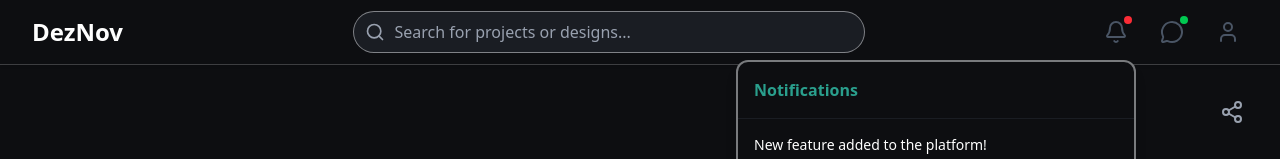
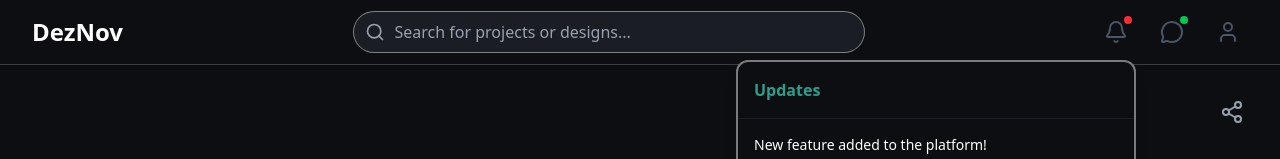
Before and after one commit to ayush00git/DezNov, a React (Vite) app in the folder frontend/: page /project/id in a window 1280 px wide. Both pictures are taken after a click on the button 1116 px from the left and 32 px from the top of the page. Shown: the top 159 px of the page. Built offline with nearby package versions, Linux system fonts and the light colour scheme.

Commit message:
updates-text-changed

```diff
--- a/frontend/src/components/Elements/Navbar.jsx
+++ b/frontend/src/components/Elements/Navbar.jsx
@@ -102,7 +102,7 @@ const Navbar = () => {
                 {isNotificationsOpen && (
                   <div className="absolute top-12 right-0 bg-[#0D0E11] border-2 border-gray-200/50 text-white rounded-xl shadow-lg w-100 z-50 overflow-hidden">
                     <div className="p-4 border-b border-[#1A1D23] font-bold text-[#2A9F8D]">
-                      Notifications
+                      Updates
                     </div>
                     <ul className="divide-y divide-[#1A1D23] max-h-64 overflow-y-auto notification-scroll">
                       <li className="p-4 hover:bg-[#1A1D23] transition-colors cursor-pointer">
```
